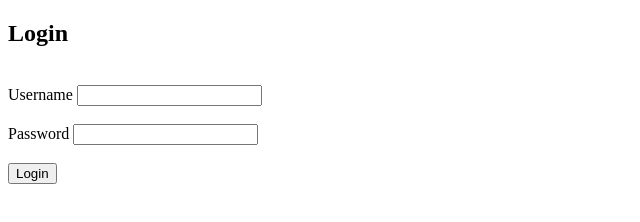
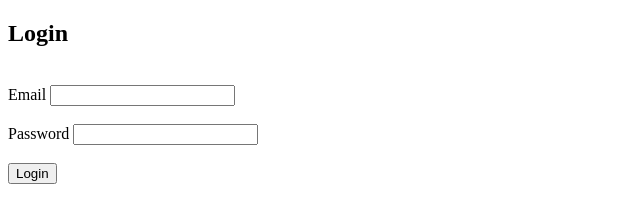
Before and after one commit to twcarbone/website-vanilla, a plain HTML site: page login.html in a window 1280 px wide. Shown: the full height of the page, 0-640 px from the left. Drawn offline with Linux system fonts and the light colour scheme.

Commit message:
Change Username field to Email

```diff
--- a/js/app.js
+++ b/js/app.js
@@ -3,6 +3,6 @@ import { Login } from "./login.js";
 const form = document.querySelector(".loginForm");
 
 if (form) {
-  const fields = ["username", "password"];
+  const fields = ["email", "password"];
   const validator = new Login(form, fields);
 }
--- a/login.html
+++ b/login.html
@@ -11,8 +11,8 @@
       <br />
       <form method="post" , action="home.html" , class="loginForm">
         <div>
-          <label for="username">Username</label>
-          <input type="text" id="username" />
+          <label for="email">Email</label>
+          <input type="text" id="email" />
         </div>
         <br />
         <div>
```
